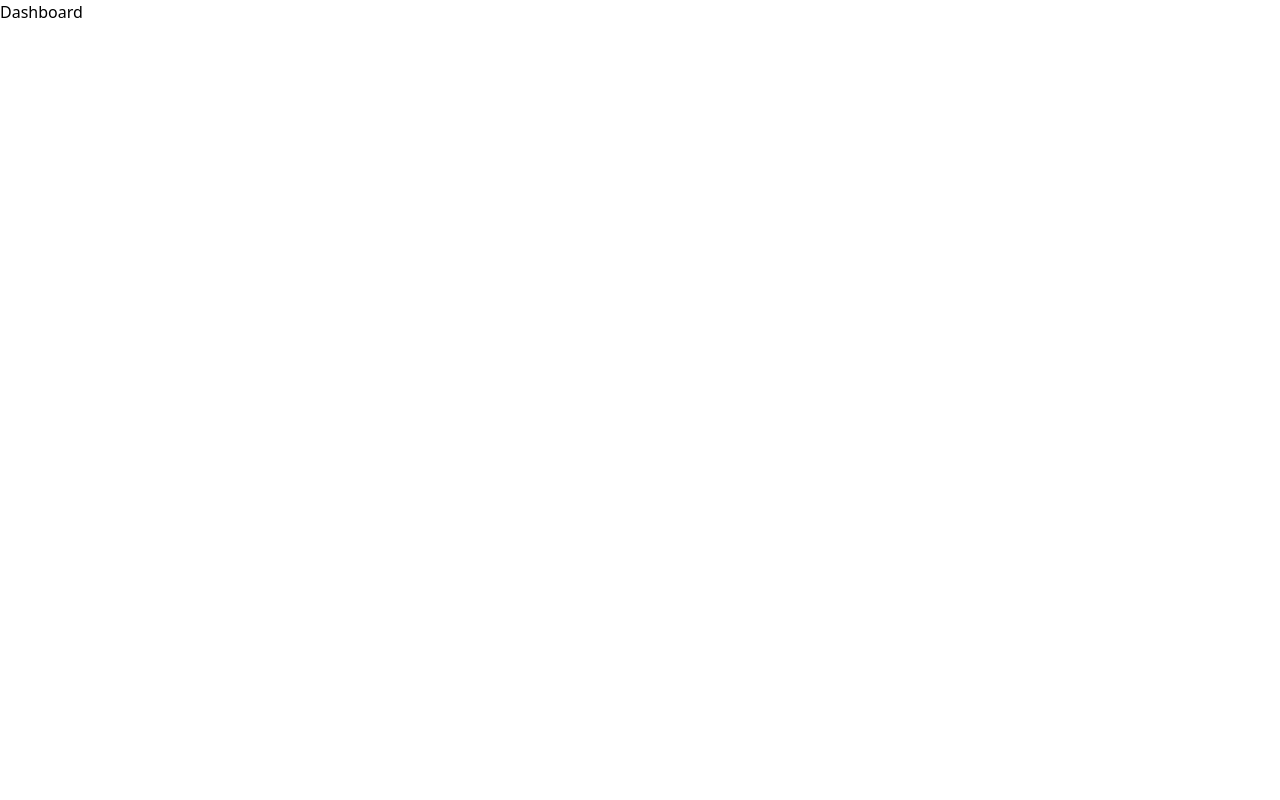
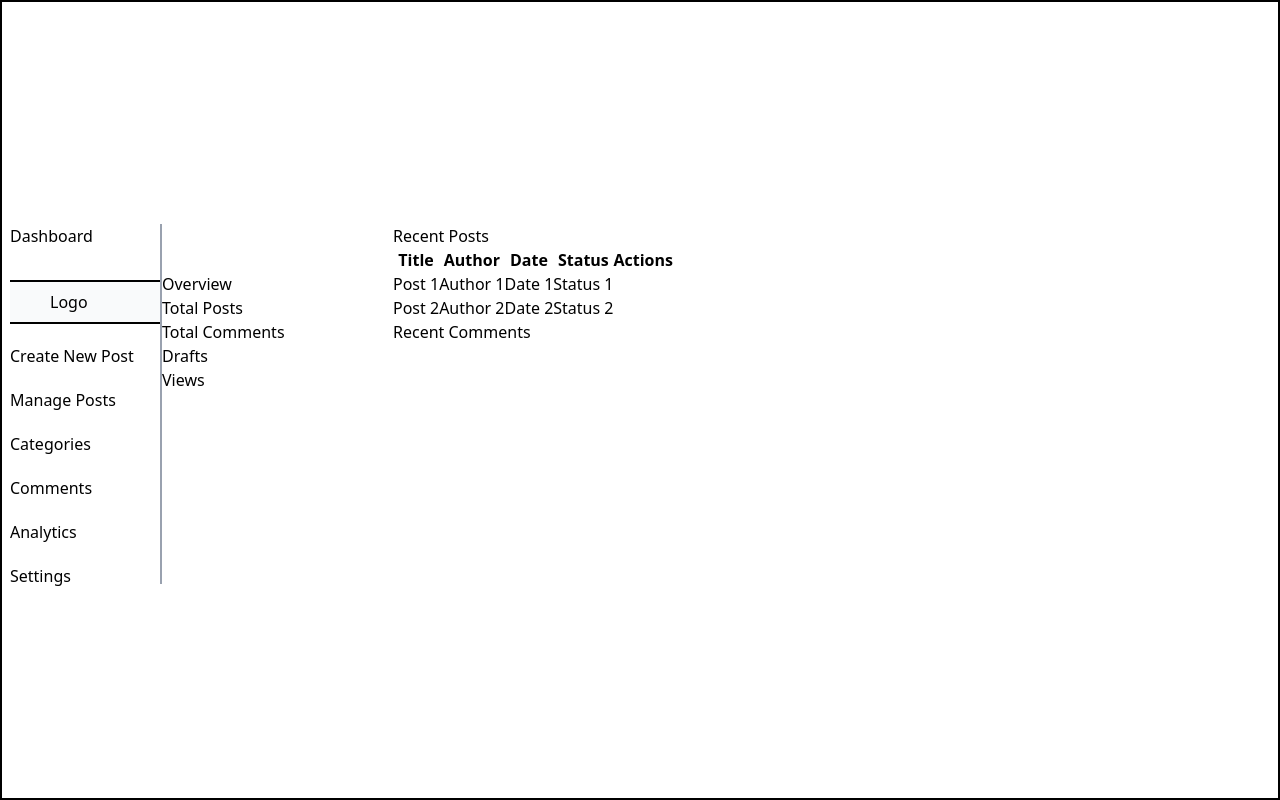
Before and after one commit to Dev-Rid/myBlogWebsite, a React (Vite) app: page /dashboard in a window 1280 px wide. Built offline with nearby package versions, Linux system fonts and the light colour scheme.

Commit message:
feat: notfound page created and styled basically and added into route.js

```diff
--- a/src/pages/Dashboard.jsx
+++ b/src/pages/Dashboard.jsx
@@ -1,8 +1,115 @@
 import React from 'react'
+import { Link } from 'react-router-dom'
 
 const Dashboard = () => {
   return (
-    <div>Dashboard</div>
+    <div className='min-h-screen flex justify-start items-center border-2 pt-2 '>
+      <div className='flex flex-row '>
+        {/* sidebar */}
+        <div className='m8 border-r-2 border-gray-400 w-38 h-90 ml-2 '>
+          <div >
+            <h1>Dashboard</h1>
+          </div>
+          <div className='mt-8 border-t-2 border-b-2 bg-gray-50 py-2 px-10'>Logo</div>
+          <div className='flex flex-col gap-5 mt-5'>
+            <Link>Create New Post</Link>
+            <Link>Manage Posts</Link>
+            <Link>Categories</Link>
+            <Link>Comments</Link>
+            <Link>Analytics</Link>
+            <Link>Settings</Link>
+          </div>
+        </div>
+
+        {/* main body */}
+        <div className="dashboard-container">
+          <div className="dashboard-card">
+
+            <div>
+              <div>
+                <input type="text" />
+              </div>
+              <div>
+                <button></button>
+              </div>
+            </div>
+
+            {/* overview */}
+            <div>
+              <div>
+                <h2>Overview</h2>
+              </div>
+              <div>
+                <div>
+                  <Link>Total Posts</Link>
+                </div>
+                <div>
+                  <Link>Total Comments</Link>
+                </div>
+                <div>
+                  <Link>Drafts</Link>
+                </div>
+                <div>
+                  <Link>Views</Link>
+                </div>
+              </div>
+            </div>
+
+          </div>
+
+        </div>
+
+        <div>
+          <div>
+            <h2>Recent Posts</h2>
+          </div>
+
+          <div>
+            <table>
+              <thead>
+                <tr>
+                  <th>Title</th>
+                  <th>Author</th>
+                  <th>Date</th>
+                  <th>Status</th>
+                  <th>Actions</th>
+                </tr>
+              </thead>
+
+              <tbody>
+                <tr>
+                  <td>Post 1</td>
+                  <td>Author 1</td>
+                  <td>Date 1</td>
+                  <td>Status 1</td>
+                </tr>
+
+                <tr>
+                  <td>Post 2</td>
+                  <td>Author 2</td>
+                  <td>Date 2</td>
+                  <td>Status 2</td>
+                </tr>
+              </tbody>
+            </table>
+          </div>
+
+          <div>
+            <div>
+              <h2>Recent Comments</h2>
+            </div>
+
+            <div>
+              <table>
+
+              </table>
+            </div>
+
+          </div>
+
+        </div>
+      </div>
+    </div>
   )
 }
 
--- a/src/pages/NotFound.jsx
+++ b/src/pages/NotFound.jsx
@@ -1,8 +1,17 @@
 import React from 'react'
+import { Link } from 'react-router-dom'
 
 const NotFound = () => {
   return (
-    <div>NotFound</div>
+    <div className='min-h-screen flex justify-center items-center border-2 pt-2'>
+      <div className='flex flex-col justify-center items-center gap-2'>
+        <h1 className='text-6xl text-gray-800'>404</h1>
+        <h2 className='text-4xl text-gray-700'>Page Not Found</h2>
+        <p className='text-gray-500'>The page you are looking for could not be found.</p>
+        <Link to="/homepage" className='px-10 py-[0.5rem] bg-gray-500 rounded-3xl text-white text-xl'>Go back to Homepage</Link>
+        {/* <p>Or check out our <a href="/contact">Contact</a> page for assistance.</p> */}
+      </div>
+    </div>
   )
 }
 
```
Also changed, not shown: src/routes/index.jsx (+6 -1 lines).
